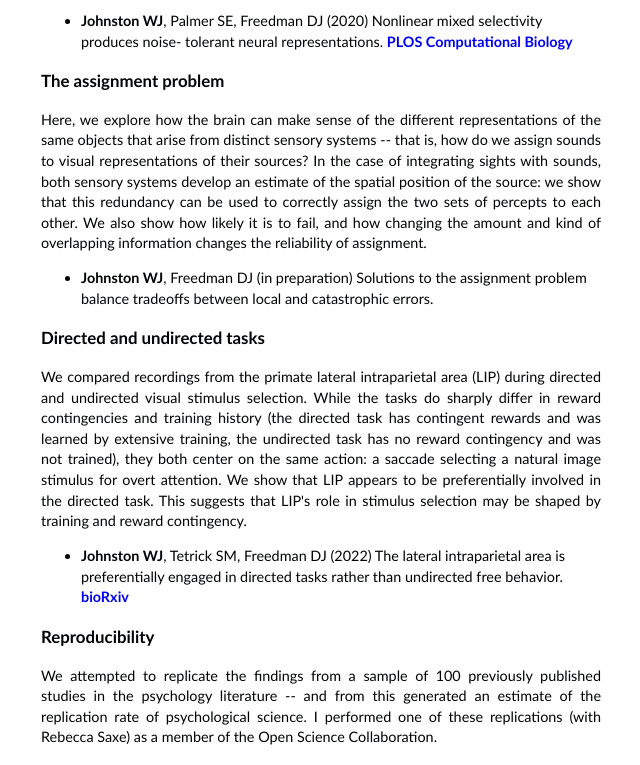
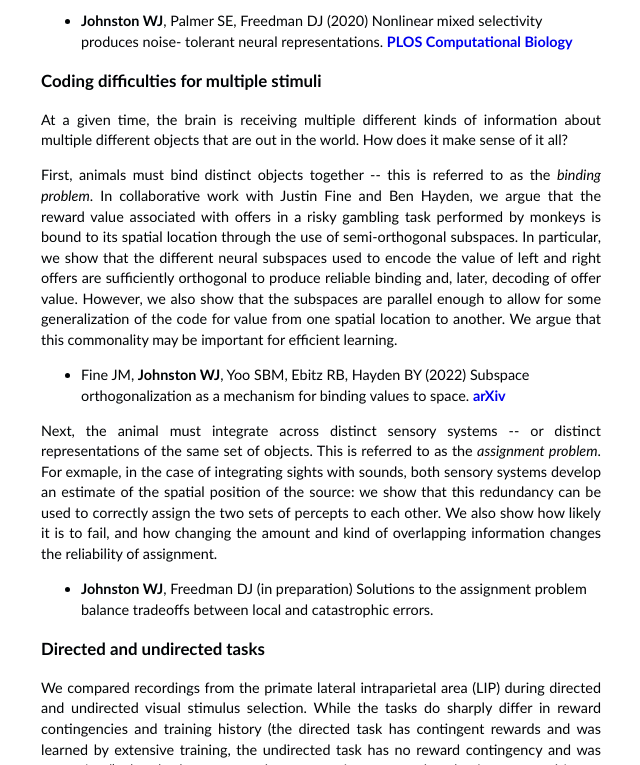
Before and after one commit to wj2/wj2.github.io, a plain HTML site: page projects.html in a window 1280 px wide. Shown: the part 691-1456 px from the top of the page, without its empty margins (87-727 px from the left). Drawn offline with Linux system fonts and the light colour scheme.

Commit message:
added binding problem paper

```diff
--- a/projects.html
+++ b/projects.html
@@ -46,11 +46,29 @@ robustness.  </p>
 produces noise- tolerant neural representations.
 <a href="https://doi.org/10.1371/journal.pcbi.1007544">PLOS Computational Biology</a>  </li>
 </ul>
-<h3>The assignment problem</h3>
-<p>Here, we explore how the brain can make sense of the
-different representations of the same objects that arise from distinct sensory
-systems -- that is, how do we assign sounds to visual representations of their
-sources? In the case of integrating sights with
+<h3>Coding difficulties for multiple stimuli</h3>
+<p>At a given time, the brain is receiving multiple different kinds of information
+about multiple different objects that are out in the world. How does it make
+sense of it all? </p>
+<p>First, animals must bind distinct objects together -- this is referred to as
+the <em>binding problem</em>.
+In collaborative work with Justin Fine and Ben Hayden, we argue that the reward
+value associated with offers in a risky gambling task performed by monkeys
+is bound to its spatial location through the use of semi-orthogonal subspaces.
+In particular, we show that the different neural subspaces used to encode the
+value of left and right offers are sufficiently orthogonal to produce reliable
+binding and, later, decoding of offer value. However, we also show that the
+subspaces are parallel enough to allow for some generalization of the code for
+value from one spatial location to another. We argue that this commonality may
+be important for efficient learning. </p>
+<ul>
+<li>Fine JM, <strong>Johnston WJ</strong>, Yoo SBM, Ebitz RB, Hayden BY (2022) Subspace
+  orthogonalization as a mechanism for binding values to space.
+  <a href="https://doi.org/10.48550/arXiv.2205.06769">arXiv</a></li>
+</ul>
+<p>Next, the animal must integrate across distinct sensory systems -- or distinct
+representations of the same set of objects. This is referred to as the
+<em>assignment problem</em>. For exmaple, in the case of integrating sights with
 sounds, both sensory systems develop an estimate of the spatial position of
 the source: we show that this redundancy can be used to correctly assign the two
 sets of percepts to each other. We also show how likely it is to fail, and how
```
